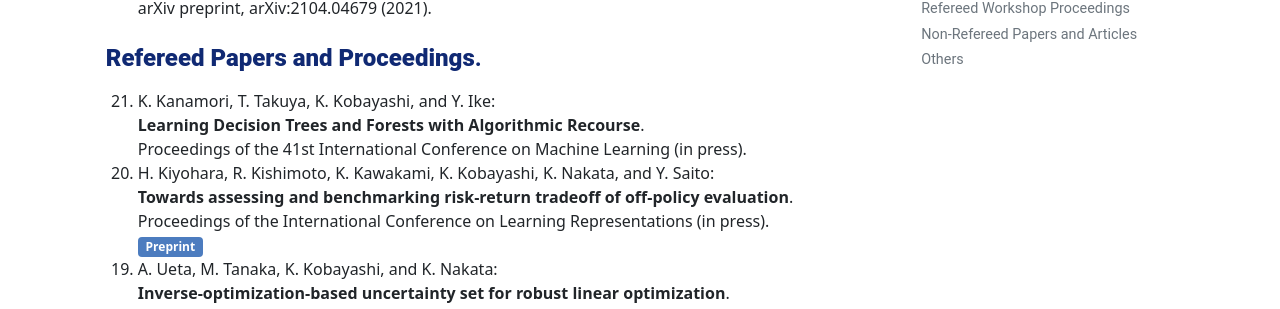
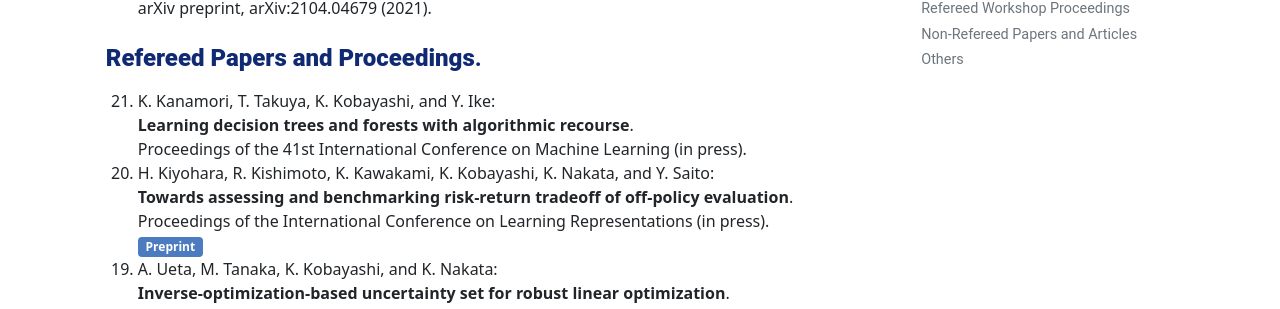
Before and after one commit to KenKoba2119/KenKoba2119.github.io, a Jekyll site: the page built from pages/publications.md, in a window 1280 px wide and 900 px high, scrolled down 331 px. Shown: the part 146-455 px from the top of the window. Built offline with Jekyll 4.4.1, drawn with Linux system fonts in a browser that asks for light colours.

```diff
--- a/pages/publications.md
+++ b/pages/publications.md
@@ -25,7 +25,7 @@ arXiv preprint, arXiv:2104.04679 (2021).
 
 ## **Refereed Papers and Proceedings**.
 1. K. Kanamori, T. Takuya, K. Kobayashi, and Y. Ike:
-**Learning Decision Trees and Forests with Algorithmic Recourse**.
+**Learning decision trees and forests with algorithmic recourse**.
 Proceedings of the 41st International Conference on Machine Learning (in press).
 1. H. Kiyohara, R. Kishimoto, K. Kawakami, K. Kobayashi, K. Nakata, and Y. Saito:
 **Towards assessing and benchmarking risk-return tradeoff of off-policy evaluation**.
```
